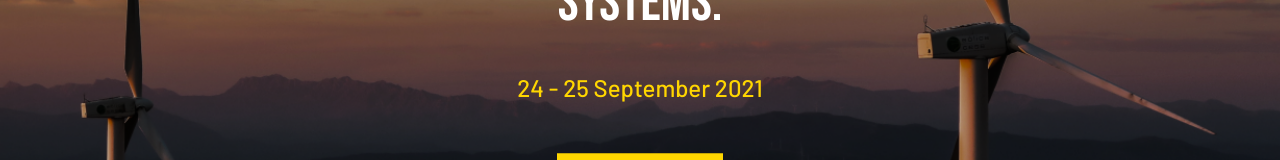
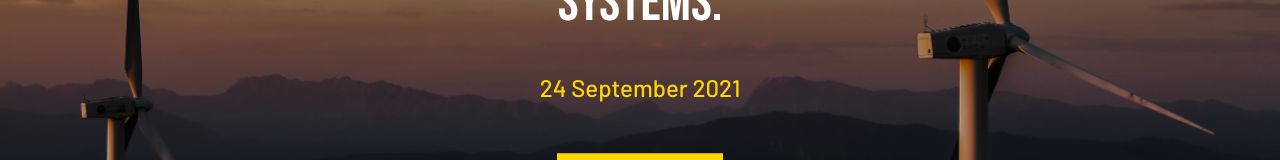
Before and after one commit to paarth17032000/department, a React (Create React App) app: page / in a window 1280 px wide. Shown: the part 374-534 px from the top of the page. Built offline with nearby package versions, Linux system fonts and the light colour scheme.

Commit message:
cosmetic changes

```diff
--- a/src/pages/Landing/index.js
+++ b/src/pages/Landing/index.js
@@ -37,7 +37,7 @@ export default function Landing() {
                     Smart Energy, VLSI and
                     Embedded Systems.
                 </div>
-                <div className="font-barlow-medium font-24 text-secondaryColor mt-4">24 - 25 September 2021</div>
+                <div className="font-barlow-medium font-24 text-secondaryColor mt-4">24 September 2021</div>
                 <div className="mt-5">
                     <button className={styles.register_hero}>REGISTER NOW</button>
                 </div>
```
